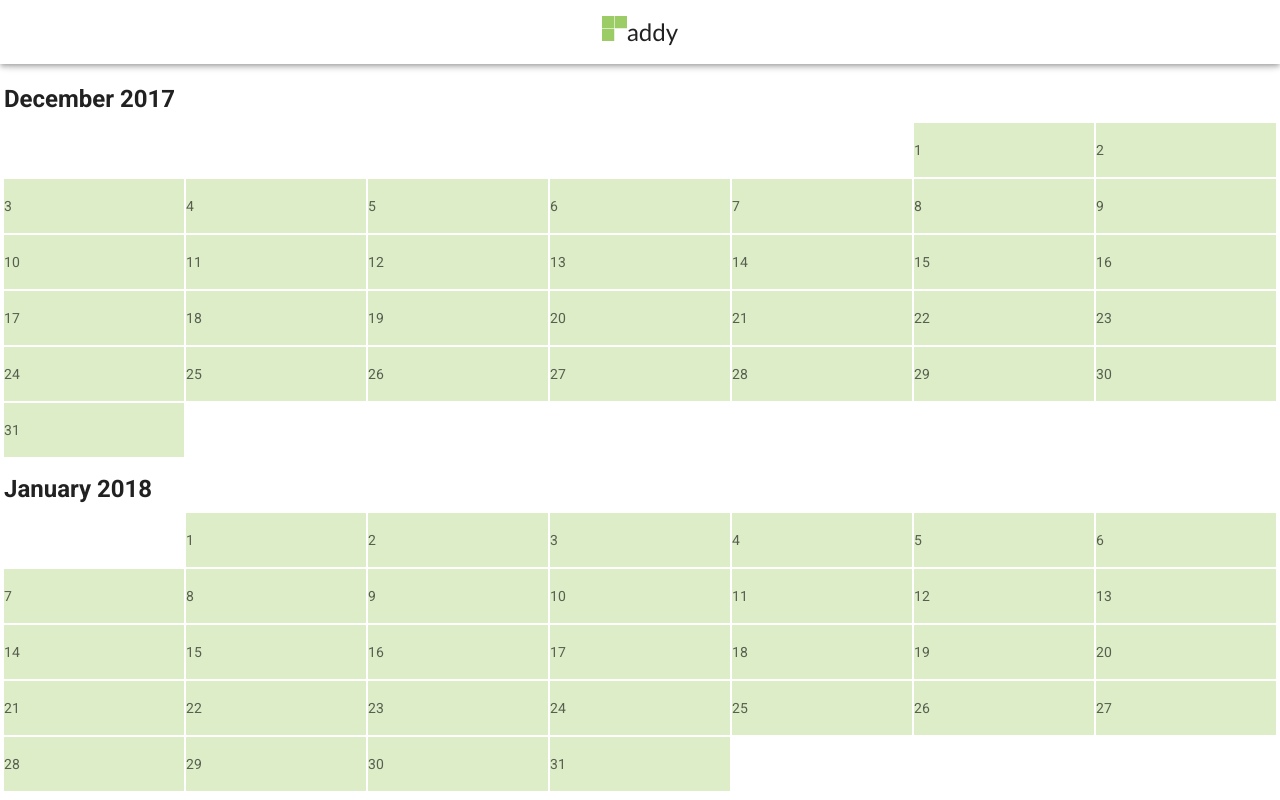
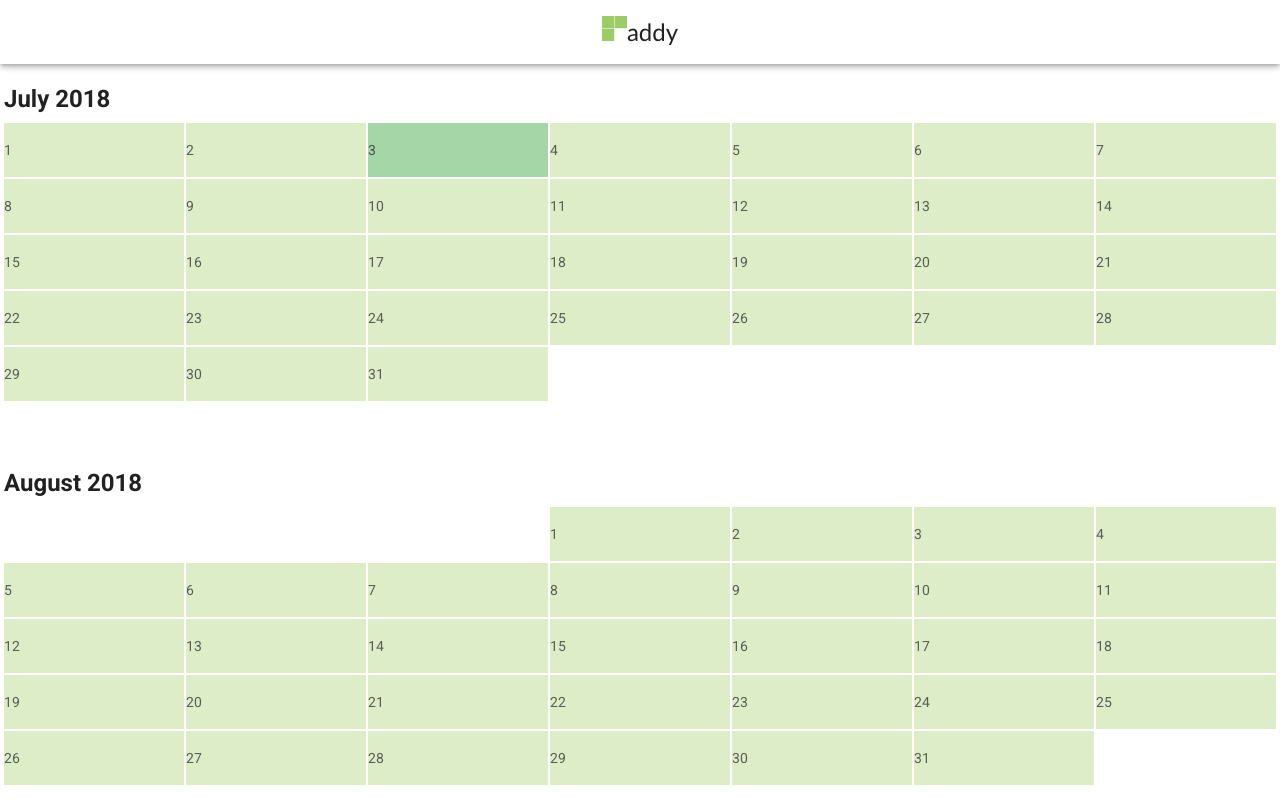
Before and after one commit to fiahfy/nuxt-tile, a Nuxt app: page / in a window 1280 px wide. Shown: the top 800 px of the page. Built offline with nearby package versions, Linux system fonts and the light colour scheme.

Commit message:
Use swiper

```diff
--- a/nuxt.config.js
+++ b/nuxt.config.js
@@ -1,6 +1,12 @@
 const Package = require('./package.json')
 
 module.exports = {
+  /*
+  ** Global CSS
+  */
+  css: [
+    'swiper/dist/css/swiper.css'
+  ],
   /*
   ** Headers of the page
   ** Common headers are already provided by @nuxtjs/pwa preset
@@ -52,6 +58,7 @@ module.exports = {
   ** Plugins
   */
   plugins: [
+    { src: '~/plugins/vue-awesome-swiper' },
     { src: '~/plugins/vuex-persistedstate' }
   ],
   /*
--- a/package.json
+++ b/package.json
@@ -11,6 +11,7 @@
     "@nuxtjs/pwa": "^2.3.2",
     "@nuxtjs/vuetify": "^0.4.2",
     "nuxt": "^1.0.0",
+    "vue-awesome-swiper": "^3.1.3",
     "vuex-persistedstate": "^2.5.4"
   },
   "devDependencies": {
@@ -33,7 +34,7 @@
   },
   "scripts": {
     "build": "nuxt build",
-    "dev": "nuxt",
+    "dev": "HOST=0.0.0.0 nuxt",
     "generate": "nuxt generate && rm -rf docs/* && cp -r dist/ docs/",
     "lint": "eslint -f friendly --ext .js,.vue --ignore-path .gitignore --ignore-pattern docs .",
     "precommit": "npm run lint",
--- a/src/pages/index.vue
+++ b/src/pages/index.vue
@@ -1,18 +1,38 @@
 <template>
   <v-container
-    v-scroll="onScroll"
+    class="pa-0"
+    fluid
+  >
+    <swiper
+      ref="swiper"
+      :options="swiperOption"
+    >
+      <swiper-slide
+        v-for="m in months"
+        :key="m.getTime()"
+      >
+        <v-container
           class="pa-1"
           fluid
           grid-list-xs
           text-xs-center
+          style="box-sizing: border-box;"
         >
           <calendar
-      v-for="m in months"
             ref="calendar"
-      :key="m.getTime()"
             :year="m.getFullYear()"
             :month="m.getMonth() + 1"
           />
+        </v-container>
+      </swiper-slide>
+      <!-- <swiper-slide>I'm Slide 1</swiper-slide>
+      <swiper-slide>I'm Slide 2</swiper-slide>
+      <swiper-slide>I'm Slide 3</swiper-slide>
+      <swiper-slide>I'm Slide 4</swiper-slide>
+      <swiper-slide>I'm Slide 5</swiper-slide>
+      <swiper-slide>I'm Slide 6</swiper-slide>
+      <swiper-slide>I'm Slide 7</swiper-slide> -->
+    </swiper>
   </v-container>
 </template>
 
@@ -26,10 +46,49 @@ export default {
   data () {
     const d = new Date()
     const m = new Date(d.getFullYear(), d.getMonth())
+    let months = [m]
+    for (let i = 0; i < 2; i++) {
+      const m = months[months.length - 1]
+      months = [...months, new Date(m.getFullYear(), m.getMonth() + 1)]
+    }
+
+    for (let i = 0; i < 2; i++) {
+      const m = months[0]
+      months = [new Date(m.getFullYear(), m.getMonth() - 1), ...months]
+    }
     return {
       threshold: 1,
       month: m,
-      months: [m]
+      months,
+      swiperOption: {
+        direction: 'vertical',
+        height: 384,
+        initialSlide: 2,
+        on: {
+          slideChangeTransitionEnd: (a, b) => {
+            if (!this.$refs.swiper.swiper) {
+              return
+            }
+            const index = this.$refs.swiper.swiper.activeIndex
+            console.log(index)
+            if (index < 2) {
+              for (let i = 0; i < 1; i++) {
+                const m = this.months[0]
+                this.months = [new Date(m.getFullYear(), m.getMonth() - 1), ...this.months.slice(0, 4)]
+              }
+              this.$refs.swiper.swiper.slideTo(2, 0)
+            }
+            if (index > 2) {
+              for (let i = 0; i < 1; i++) {
+                const m = this.months[this.months.length - 1]
+                this.months = [...this.months.slice(1), new Date(m.getFullYear(), m.getMonth() + 1)]
+              }
+              this.$refs.swiper.swiper.slideTo(2, 0)
+            }
+            console.log(this.months)
+          }
+        }
+      }
     }
   },
   watch: {
@@ -38,20 +97,28 @@ export default {
     }
   },
   async mounted () {
-    while (true) {
-      if (this.$el.offsetHeight > window.innerHeight * (1 + this.threshold)) {
-        break
-      }
-      this.append()
-      await this.$nextTick()
-    }
-    while (true) {
-      if (window.pageYOffset > window.innerHeight * this.threshold) {
-        break
-      }
-      await this.prepend()
-      await this.$nextTick()
-    }
+    // let i = 0
+    // while (true) {
+    //   // if (this.$el.offsetHeight > window.innerHeight * (1 + this.threshold)) {
+    //   //   break
+    //   // }
+    //   if (i++ > 5) {
+    //     break
+    //   }
+    //   this.append()
+    //   // await this.$nextTick()
+    // }
+    // i = 0
+    // while (true) {
+    //   // if (window.pageYOffset > window.innerHeight * this.threshold) {
+    //   //   break
+    //   // }
+    //   if (i++ > 5) {
+    //     break
+    //   }
+    //   await this.prepend()
+    //   // await this.$nextTick()
+    // }
   },
   methods: {
     onScroll (e) {
@@ -102,10 +169,10 @@ export default {
     async prepend () {
       const m = this.months[0]
       this.months = [new Date(m.getFullYear(), m.getMonth() - 1), ...this.months]
-      const top = window.pageYOffset
-      const height = this.$el.offsetHeight
-      await this.$nextTick()
-      window.scroll(0, top + (this.$el.offsetHeight - height))
+      // const top = window.pageYOffset
+      // const height = this.$el.offsetHeight
+      // await this.$nextTick()
+      // window.scroll(0, top + (this.$el.offsetHeight - height))
     }
   }
 }
--- /dev/null
+++ b/src/plugins/vue-awesome-swiper.js
@@ -0,0 +1,4 @@
+import Vue from 'vue'
+import VueAwesomeSwiper from 'vue-awesome-swiper'
+
+Vue.use(VueAwesomeSwiper)
```
Also changed, not shown: 1 other file (tests, documents, lock files or other folders). Lines whose indentation alone changed are shown as unchanged.
